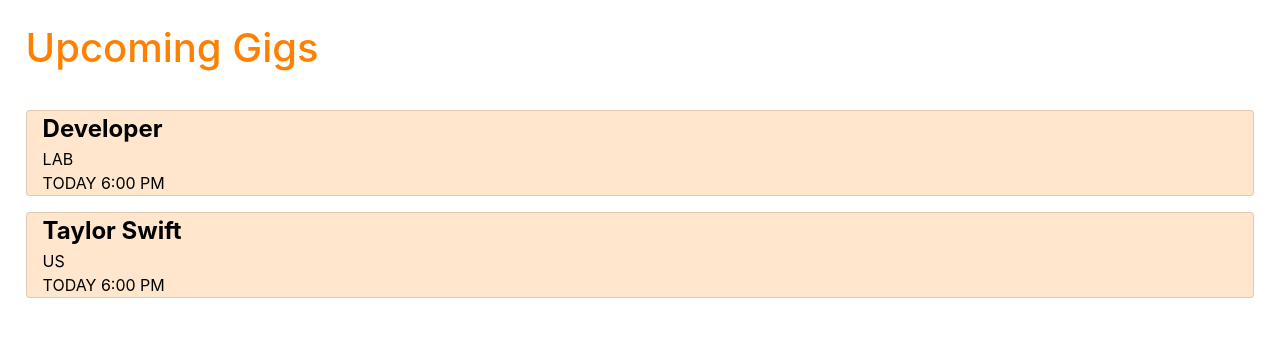
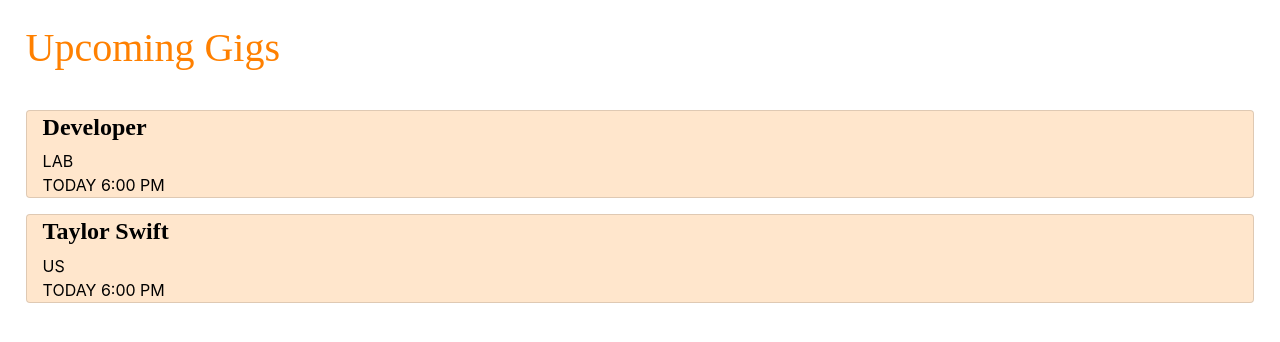
Before and after one commit to limonana/GigHub, an Angular app in the folder GigHub/: page /upcoming-gigs in a window 1280 px wide. Shown: the top 342 px of the page. Built offline with nearby package versions, Linux system fonts and the light colour scheme.

Commit message:
set font to all headings

```diff
--- a/GigHub/src/app/upcoming-gigs/upcoming-gigs.component.css
+++ b/GigHub/src/app/upcoming-gigs/upcoming-gigs.component.css
@@ -1,6 +1,9 @@
 h1{
     color:#FF8000;
     text-transform: capitalize;
+}
+h1,h2,h3,h4,h5,h6{
+    font-family: cursive;
 }
 .GigsList{
     list-style-type: none;
--- a/GigHub/src/app/upcoming-gigs/upcoming-gigs.component.html
+++ b/GigHub/src/app/upcoming-gigs/upcoming-gigs.component.html
@@ -2,7 +2,7 @@
 <ul class="GigsList">
     <li *ngFor="let gig of gigs" class="card Gig">
         <div class="GigDetails">
-            <a class="ArtistLink" href='#'>{{gig.Artist}}</a>
+            <h3><a class="ArtistLink" href='#'>{{gig.Artist}}</a></h3>
             <div class="Location">{{gig.Location}}</div>
             <div class="Time">{{gig.Time}}</div>
         </div>
```
